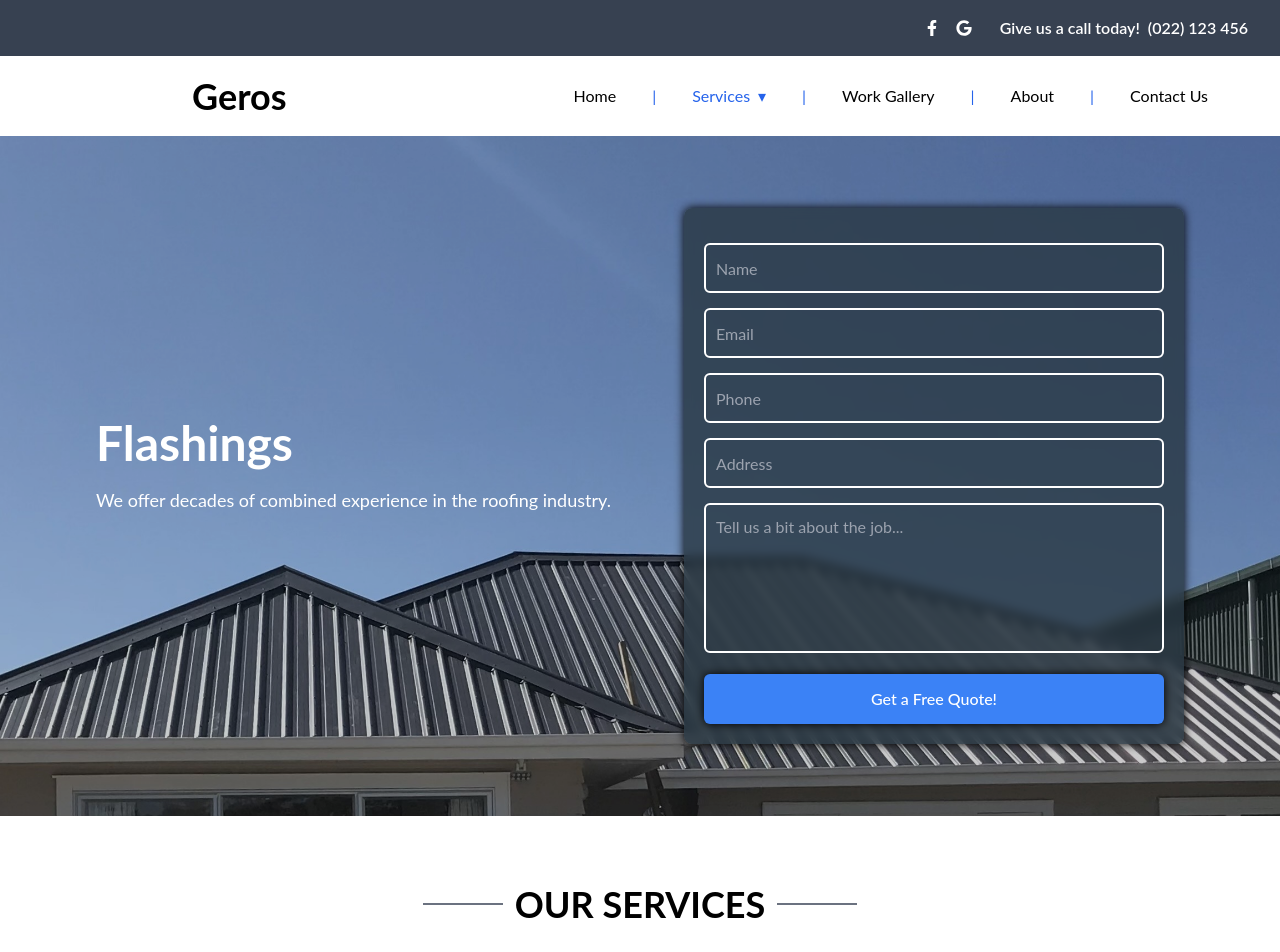
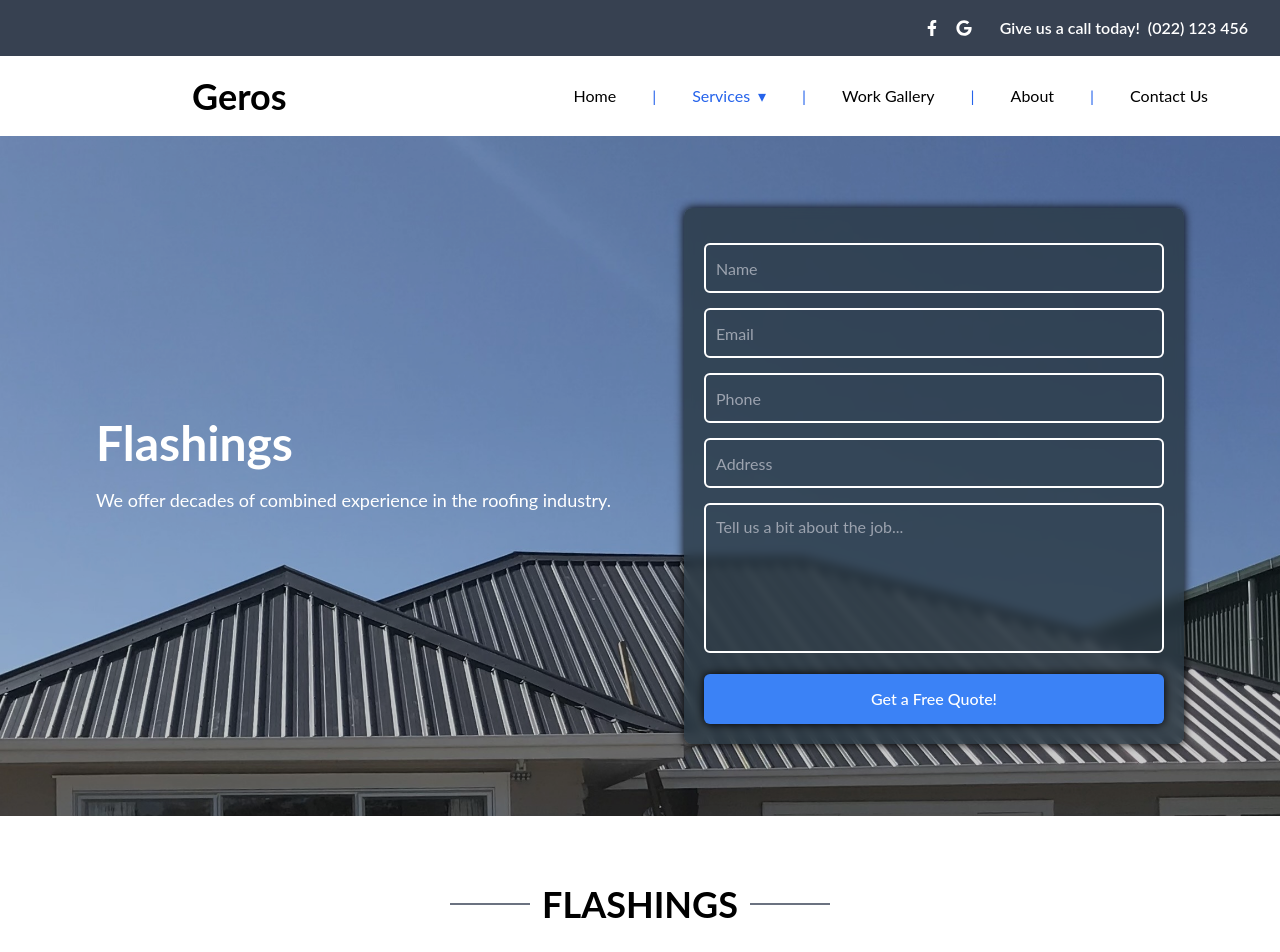
Before and after one commit to callum-bromley/Personal-Project, a React (Vite) app: page /services/flashings in a window 1280 px wide. Shown: the top 952 px of the page. Built offline with nearby package versions, Linux system fonts and the light colour scheme.

Commit message:
added headers for each page

```diff
--- a/client/Pages/Flashings.tsx
+++ b/client/Pages/Flashings.tsx
@@ -152,7 +152,7 @@ export default function Services() {
         <h1 className="text-white">/</h1>
         <div className="flex items-center justify-center">
           <div className="w-[80px] h-[2px] bg-gray-500"></div>
-          <span className="mx-3 text-4xl font-bold text-black-500">OUR SERVICES</span>
+          <span className="mx-3 text-4xl font-bold text-black-500">FLASHINGS</span>
           <div className="w-[80px] h-[2px] bg-gray-500"></div>
         </div>
         <h1 className="text-white">/</h1>
--- a/client/Pages/Gutters.tsx
+++ b/client/Pages/Gutters.tsx
@@ -152,7 +152,7 @@ export default function Services() {
         <h1 className="text-white">/</h1>
         <div className="flex items-center justify-center">
           <div className="w-[80px] h-[2px] bg-gray-500"></div>
-          <span className="mx-3 text-4xl font-bold text-black-500">OUR SERVICES</span>
+          <span className="mx-3 text-4xl font-bold text-black-500">GUTTERS</span>
           <div className="w-[80px] h-[2px] bg-gray-500"></div>
         </div>
         <h1 className="text-white">/</h1>
--- a/client/Pages/WallCladding.tsx
+++ b/client/Pages/WallCladding.tsx
@@ -152,7 +152,7 @@ export default function Services() {
         <h1 className="text-white">/</h1>
         <div className="flex items-center justify-center">
           <div className="w-[80px] h-[2px] bg-gray-500"></div>
-          <span className="mx-3 text-4xl font-bold text-black-500">OUR SERVICES</span>
+          <span className="mx-3 text-4xl font-bold text-black-500">WALL CLADDING</span>
           <div className="w-[80px] h-[2px] bg-gray-500"></div>
         </div>
         <h1 className="text-white">/</h1>
```
